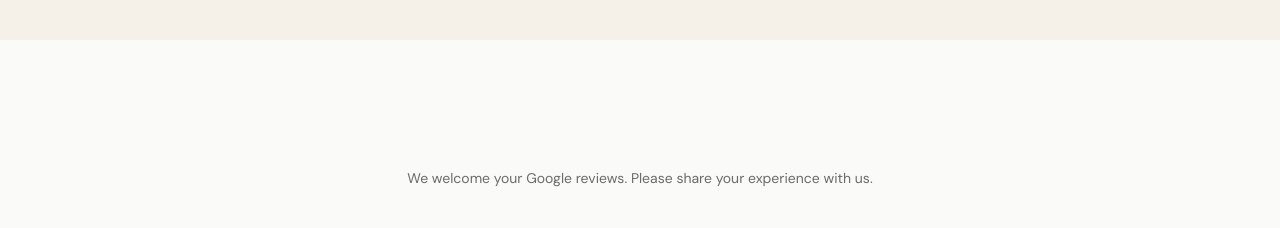
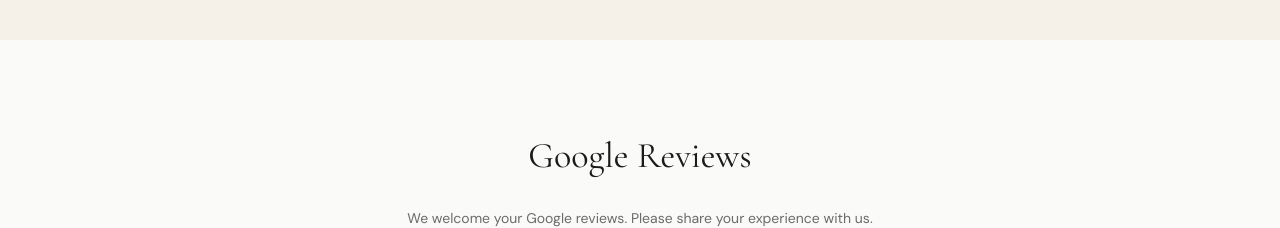
Before and after one commit to Masami-True/t-family-tokyo, a Next.js app: page /en in a window 1280 px wide. Shown: the part 4260-4488 px from the top of the page. Built offline with nearby package versions, Linux system fonts and the light colour scheme.

Commit message:
Google Reviews: add multi-language title from site translations

```diff
--- a/components/GoogleReviews.tsx
+++ b/components/GoogleReviews.tsx
@@ -27,7 +27,12 @@
       className="fade-in-section bg-offwhite py-24 px-6"
     >
       <div className="max-w-5xl mx-auto">
-        {/* Elfsight Google Reviews Widget */}
+        {/* Multi-language title from site translations */}
+        <h2 className="font-heading text-3xl md:text-4xl text-center text-text mb-8">
+          {t("headline")}
+        </h2>
+
+        {/* Elfsight Google Reviews Widget (header disabled, title from above) */}
         <Script
           src="https://elfsightcdn.com/platform.js"
           strategy="lazyOnload"
```
